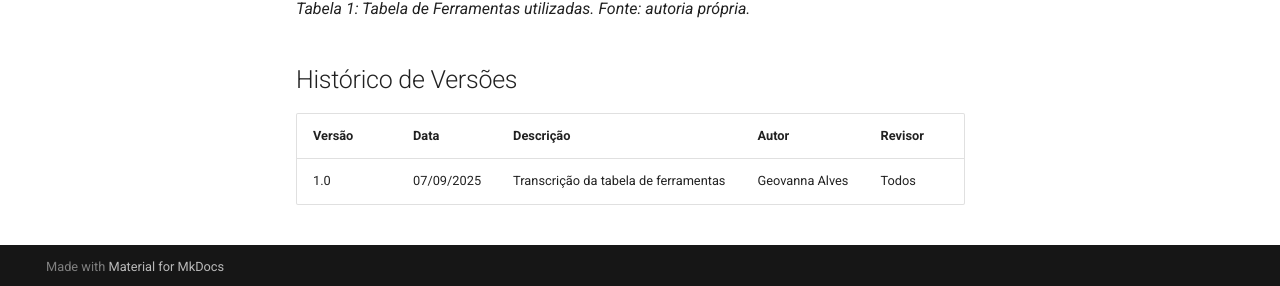
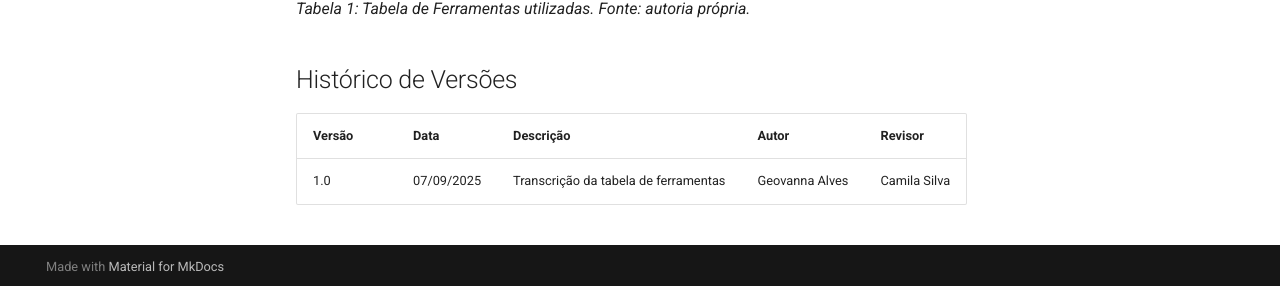
Before and after one commit to Requisitos-de-Software/2025.2-Grupo05, an MkDocs documentation site: the page built from docs/Planejamento/Ferramentas.md, in a window 1280 px wide and 1373 px high. Shown: the part 1084-1370 px from the top of the window. Built offline with MkDocs 1.6.1 and Material for MkDocs 9.7.7, drawn with Linux system fonts in a browser that asks for light colours; comment, search, counter and statistics services are not loaded.

Commit message:
Update Ferramentas.md

```diff
--- a/docs/Planejamento/Ferramentas.md
+++ b/docs/Planejamento/Ferramentas.md
@@ -19,4 +19,4 @@ _Tabela 1: Tabela de Ferramentas utilizadas. Fonte: autoria própria._
 
 | Versão   | Data       | Descrição                                | Autor                    | Revisor |
 |----------|------------|------------------------------------------|--------------------------|---------|
-| 1.0      | 07/09/2025 | Transcrição da tabela de ferramentas     | Geovanna Alves           | Todos   |
+| 1.0      | 07/09/2025 | Transcrição da tabela de ferramentas     | Geovanna Alves           | Camila Silva |
```
